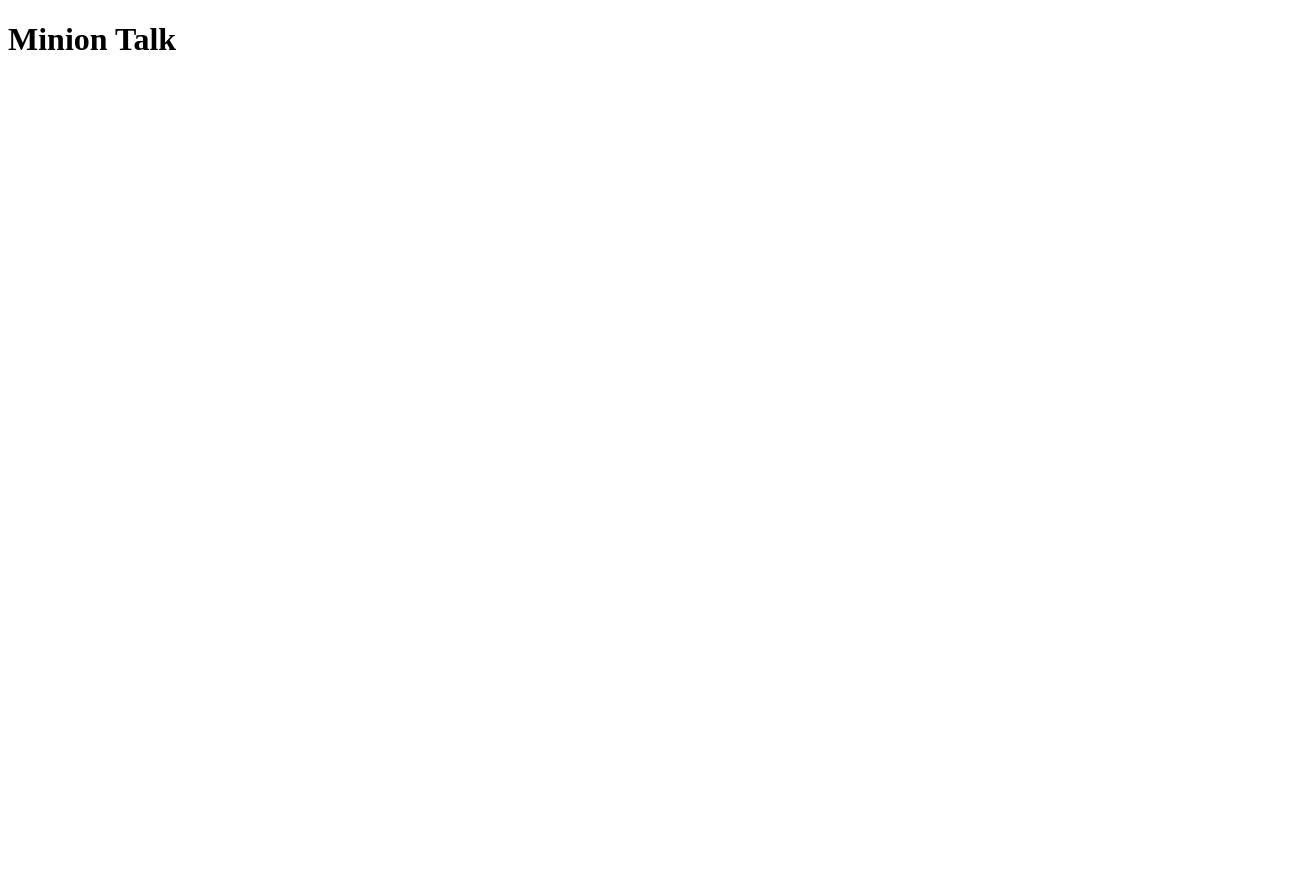
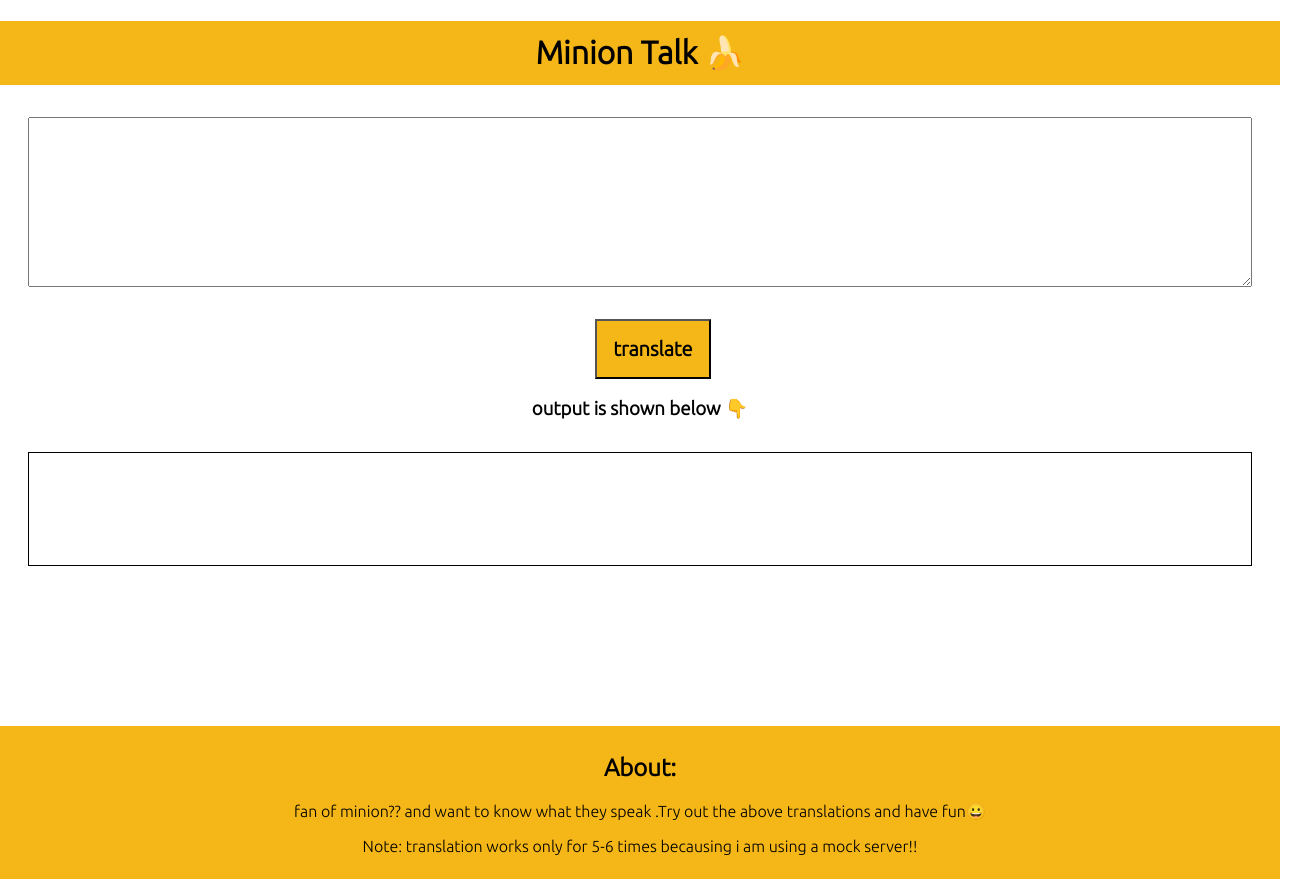
Before and after one commit to SatwikaKacham/minion-talk, a plain HTML site: page index.html in a window 1280 px wide. Shown: the whole page, 1306 px wide, since content can reach past the window. Before the commit the page ends 800 px from the top, so only its background shows below. Drawn offline with Linux system fonts and the light colour scheme.

Commit message:
style : total css and html part

```diff
--- a/index.html
+++ b/index.html
@@ -4,9 +4,80 @@
     <meta charset="UTF-8">
     <meta http-equiv="X-UA-Compatible" content="IE=edge">
     <meta name="viewport" content="width=device-width, initial-scale=1.0">
-    <title>minion talk</title>
+    <title >minion talk</title>
+    <style>
+        @import url('https://fonts.googleapis.com/css2?family=Ubuntu:wght@300&display=swap');
+        body{
+            margin:0px;
+            font-family: 'Ubuntu', sans-serif;
+        }
+        :root {
+            --primary :#f5b617 ;
+        }
+        #head{
+            background-color: var(--primary);
+            padding : 0.8rem  0.2rem;
+        }
+
+        h1{
+            text-align: center;
+        }
+        textarea{
+            width:93%;
+            height:17vh ;
+            display :block;
+            padding : 1rem 1rem;
+            margin-left : auto;
+            margin-right : auto;
+            margin-top: 2rem;
+            margin-bottom: 2rem;
+            font-family: 'Ubuntu', sans-serif;
+            font-size: 20px;
+        }
+        button {
+            padding :1rem;
+            text-align: center;
+             margin : 0% 46.5%;
+            /* margin-left : auto;
+            margin-right : auto;
+            margin-top: 2rem;
+            margin-bottom: 2rem; */
+            font-family: 'Ubuntu', sans-serif;
+            font-size: 20px;
+            font-weight:bolder;
+           background-color: var(--primary);
+        }
+        #output{
+            border:1px solid black;
+            width:93%;
+            height:10vh ;
+            padding : 1rem 1rem;
+            /* margin : 1rem 2rem 1rem 3rem; */
+            margin-left : auto;
+            margin-right : auto;
+            margin-top: 2rem;
+            margin-bottom: 2rem;
+        }
+        footer{
+            background-color: var(--primary);
+            text-align: center;
+            margin :10rem 0rem 0rem 0rem;
+            padding : 0.5rem;
+
+        }
+    </style>
 </head>
 <body>
-    <h1> Minion Talk</h1>
+    <h1 id="head"> Minion Talk 🍌</h1>
+    <textarea id = "text-input" placeholder= "Enter some thing in english to convert it into minion langugage" > </textarea>
+    <button id="btn-translate" >translate</button>
+    <h3 style ="text-align: center;"> output is shown below 👇</h3>
+    <div id= "output"></div>
+    <script src="app.js" type="text/javascript"></script>
+    <footer>
+        <h2> About:</h2>
+        <div>fan of minion?? and want to know what they speak .Try out the above translations and have fun😀 </div>
+        <p> Note: translation works only for 5-6 times becausing i am using a mock server!!</p>
+    </footer>
 </body>
 </html>
```
